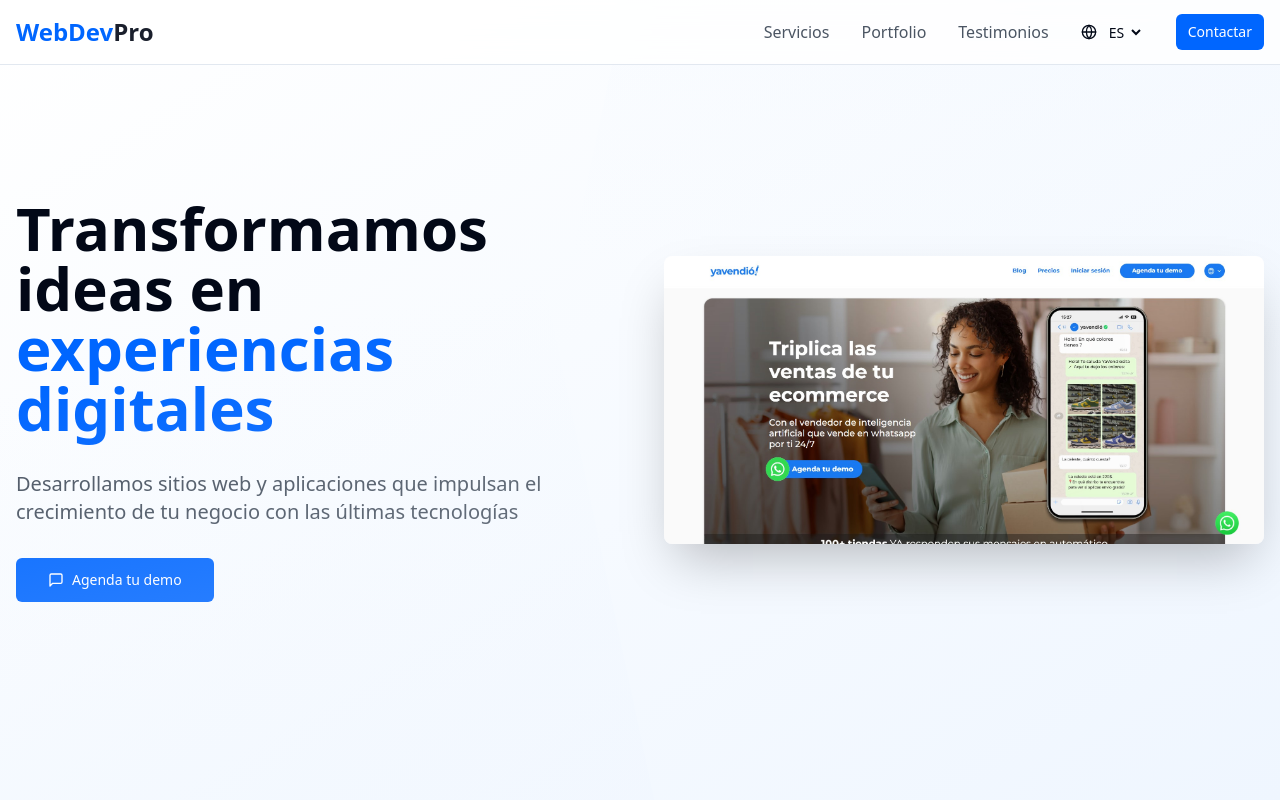
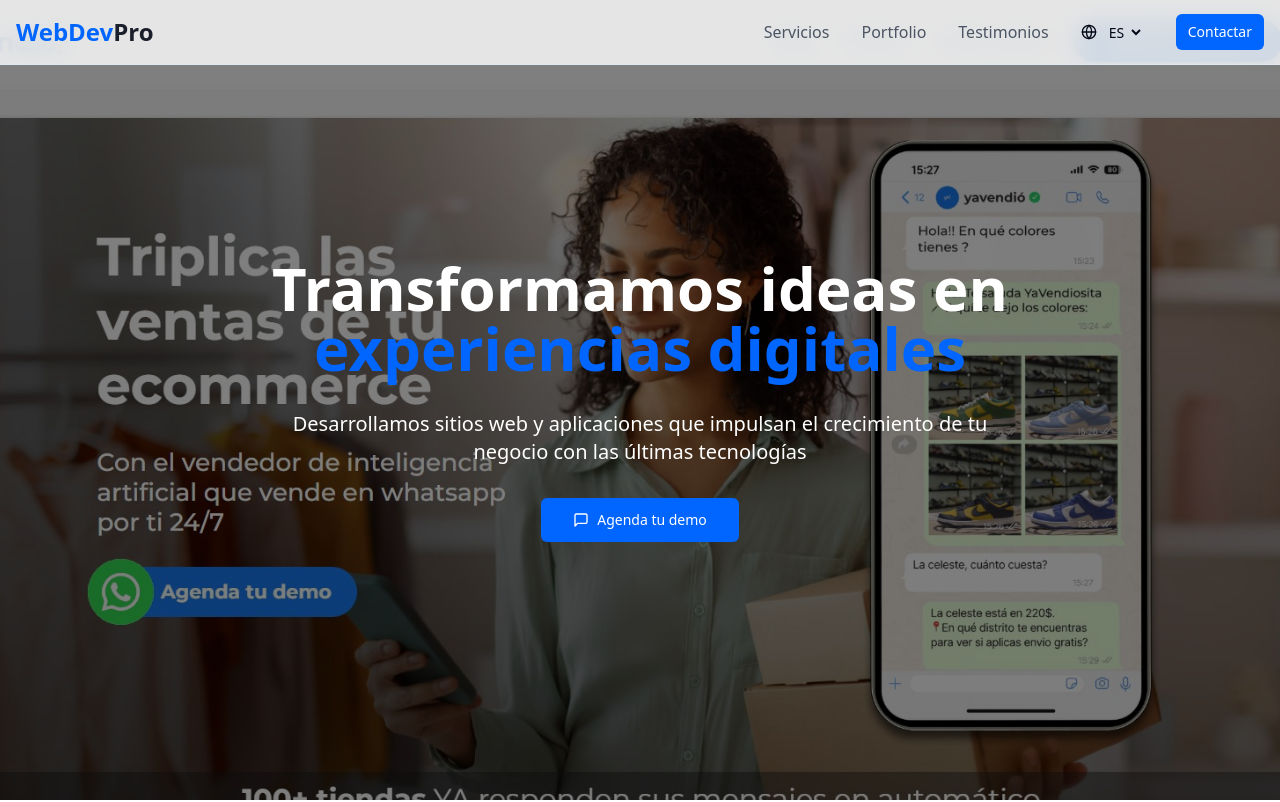
Before and after one commit to Frujiloja/Ludden, a React (Vite) app: page / in a window 1280 px wide. Shown: the top 802 px of the page. Built offline with nearby package versions, Linux system fonts and the light colour scheme.

Commit message:
Remove Hero Image from Landing
Replace the current Hero component with a full-screen image as the landing background, ensuring it occupies nearly the entire screen as per the provided reference.
[skip gpt_engineer]

```diff
--- a/src/components/Hero.tsx
+++ b/src/components/Hero.tsx
@@ -3,41 +3,37 @@ import { MessageSquare } from "lucide-react";
 
 const Hero = () => {
   return (
-    <div className="relative min-h-screen flex items-center bg-gradient-to-br from-white to-blue-50">
-      <div className="container mx-auto px-4">
-        <div className="grid md:grid-cols-2 gap-12 items-center">
-          <div className="space-y-8">
+    <div className="relative min-h-screen">
+      {/* Background Image */}
+      <div
+        className="absolute inset-0 w-full h-full bg-cover bg-center z-0"
+        style={{
+          backgroundImage: `url('/lovable-uploads/4f37b24f-cf7b-4c7e-84c0-028eacd7abb6.png')`,
+        }}
+      >
+        {/* Overlay */}
+        <div className="absolute inset-0 bg-black/50" />
+      </div>
+
+      {/* Content */}
+      <div className="relative z-10 flex items-center justify-center min-h-screen">
+        <div className="container mx-auto px-4 text-center text-white">
+          <div className="max-w-3xl mx-auto space-y-8">
             <h1 className="text-5xl md:text-6xl font-bold leading-tight">
               Transformamos ideas en{" "}
               <span className="text-primary">experiencias digitales</span>
             </h1>
-            <p className="text-xl text-gray-600">
+            <p className="text-xl">
               Desarrollamos sitios web y aplicaciones que impulsan el crecimiento de tu negocio con las últimas tecnologías
             </p>
-            <div className="flex flex-col sm:flex-row gap-4">
+            <div className="flex flex-col sm:flex-row gap-4 justify-center">
               <Button size="lg" className="gap-2 bg-primary hover:bg-primary/90">
                 <MessageSquare className="h-5 w-5" />
                 Agenda tu demo
               </Button>
             </div>
           </div>
-          <div className="relative">
-            <div className="relative z-10">
-              <img
-                src="/lovable-uploads/4f37b24f-cf7b-4c7e-84c0-028eacd7abb6.png"
-                alt="Desarrollo web profesional"
-                className="w-full h-auto rounded-lg shadow-2xl"
-              />
-            </div>
-            <div className="absolute inset-0 bg-gradient-to-r from-blue-500/10 to-purple-500/10 rounded-lg blur-3xl -z-10" />
-          </div>
         </div>
-      </div>
-
-      {/* Decorative elements */}
-      <div className="absolute inset-0 overflow-hidden pointer-events-none">
-        <div className="absolute -top-1/2 -right-1/2 w-full h-full bg-gradient-to-b from-blue-50/50 to-transparent transform rotate-12" />
-        <div className="absolute -bottom-1/2 -left-1/2 w-full h-full bg-gradient-to-t from-blue-50/50 to-transparent transform -rotate-12" />
       </div>
     </div>
   );
```
